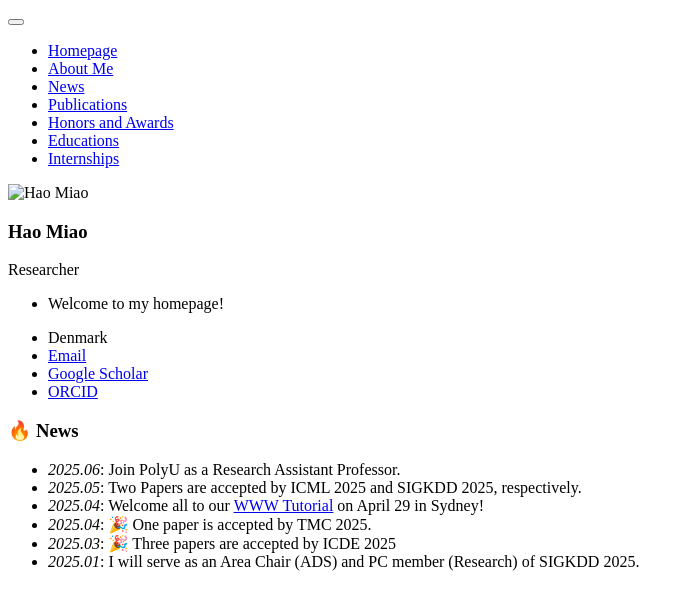
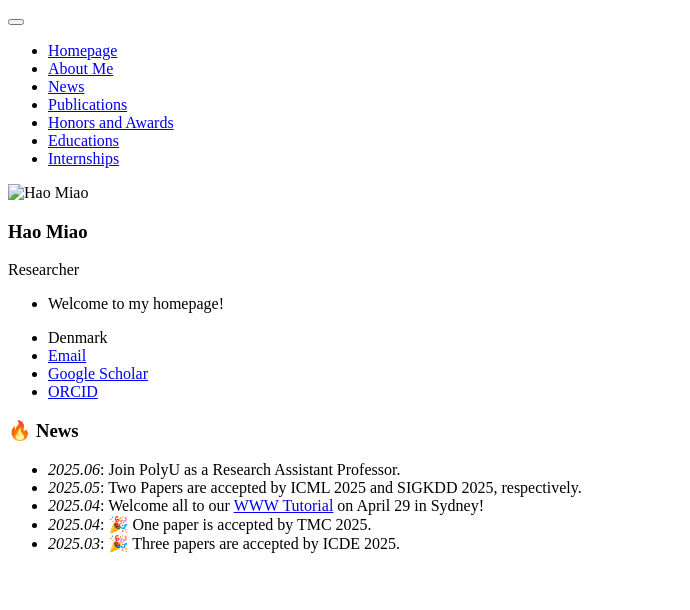
Before and after one commit to MiaoHaoSunny/MiaoHaoSunny.github.io, a Jekyll site: the page built from _pages/includes/news.md, in a window 1280 px wide. Shown: the top 610 px of the page, without its empty margins (0-690 px from the left). Built offline with Jekyll 4.4.1, drawn with Linux system fonts in a browser that asks for light colours; our own code applies the rules of GitHub Pages for plain Markdown files.

Commit message:
Update news.md

```diff
--- a/_pages/includes/news.md
+++ b/_pages/includes/news.md
@@ -3,5 +3,4 @@
 - *2025.05*: Two Papers are accepted by ICML 2025 and SIGKDD 2025, respectively.
 - *2025.04*: Welcome all to our [WWW Tutorial](https://human-mobility.github.io/) on April 29 in Sydney!
 - *2025.04*: 🎉 One paper is accepted by TMC 2025.
-- *2025.03*: 🎉 Three papers are accepted by ICDE 2025
-- *2025.01*: I will serve as an Area Chair (ADS) and PC member (Research) of SIGKDD 2025.
+- *2025.03*: 🎉 Three papers are accepted by ICDE 2025.
```
